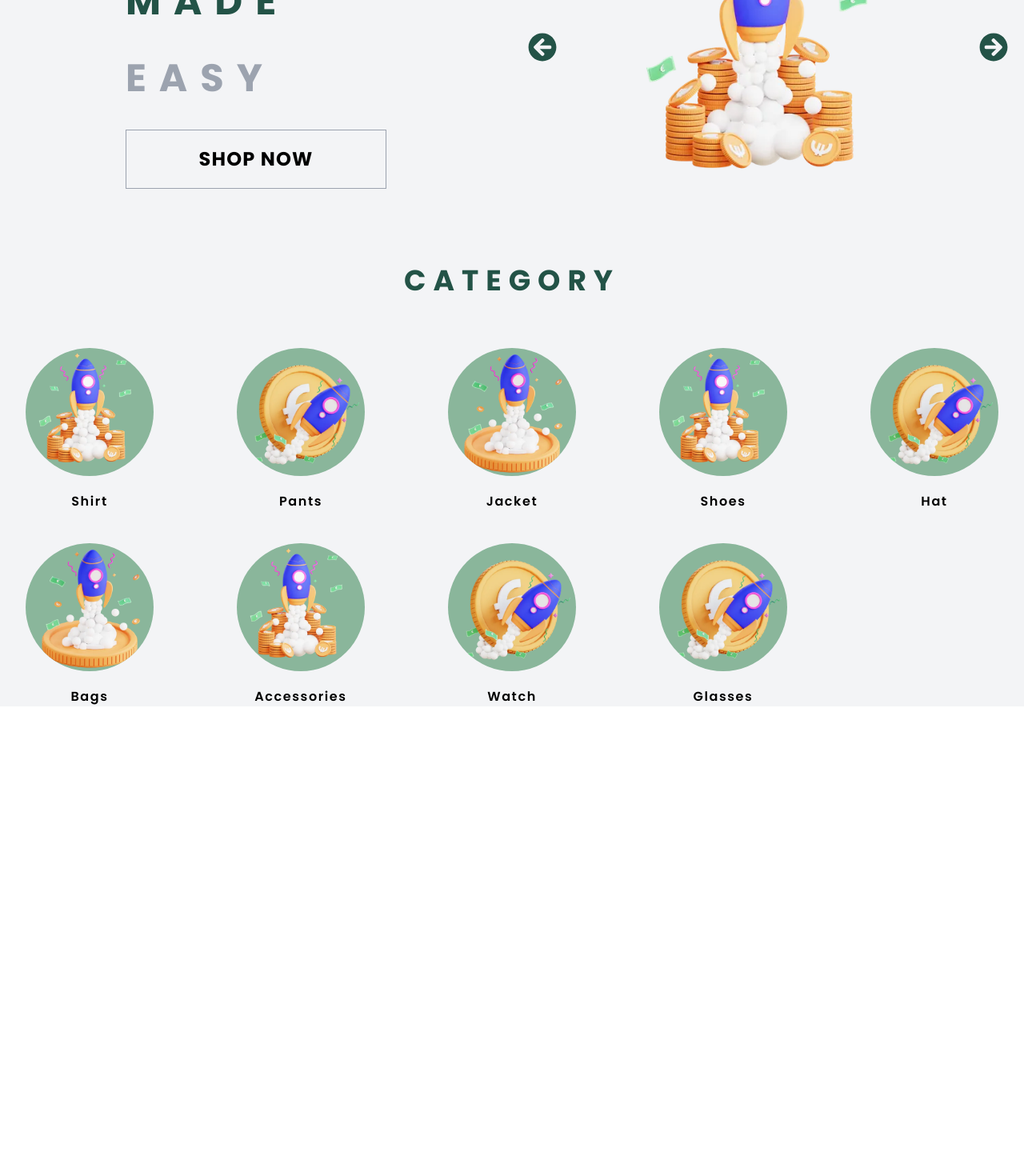
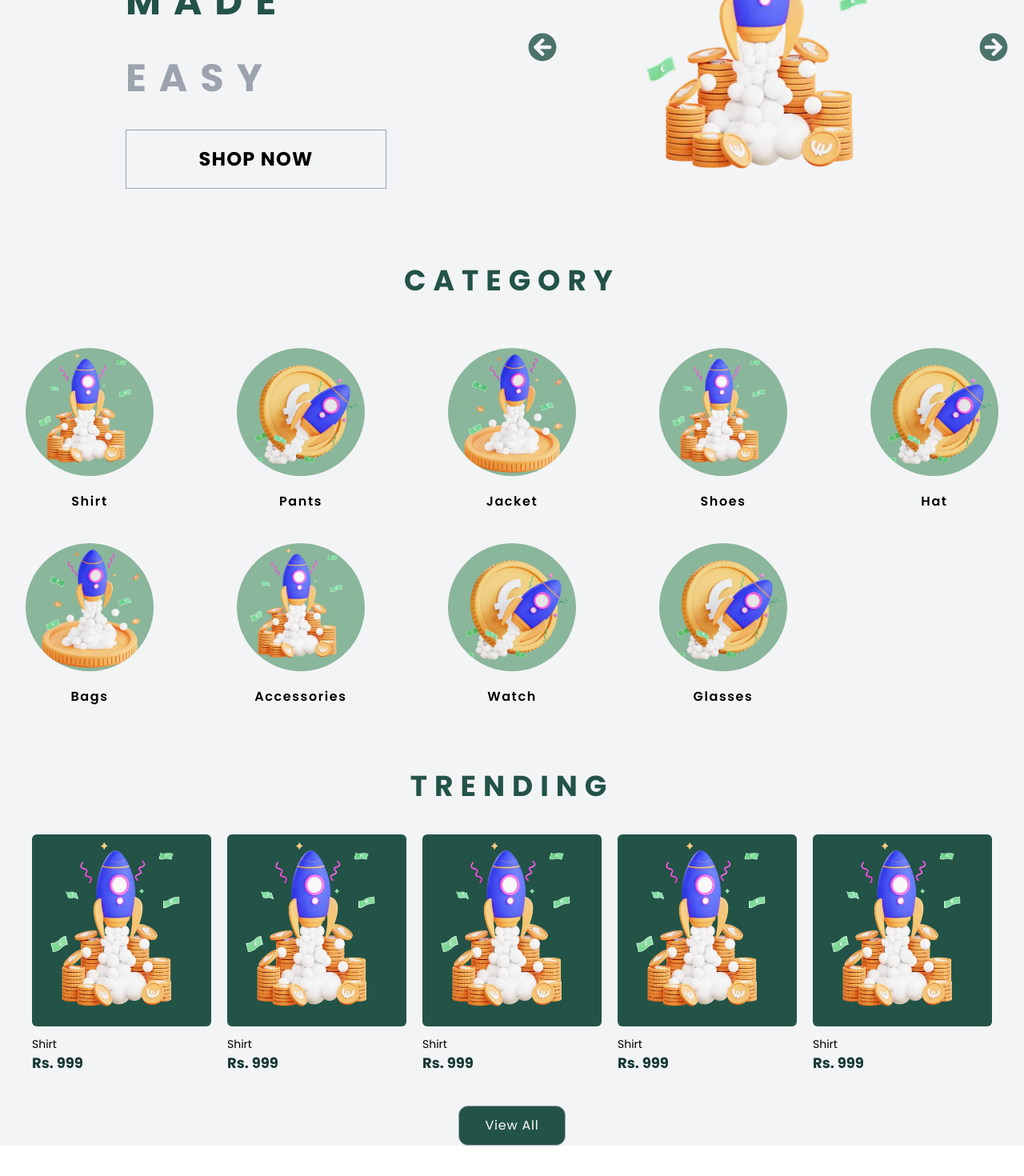
Before and after one commit to mahemudborgave/vogue-backup, a React (Create React App) app: page / in a window 1280 px wide. Shown: the part 322-1792 px from the top of the page at 80% size. Before the commit the page ends 1205 px from the top, so only its background shows below. Built offline with nearby package versions, Linux system fonts and the light colour scheme.

Commit message:
Trending done

```diff
--- a/src/components/Carousel.jsx
+++ b/src/components/Carousel.jsx
@@ -38,10 +38,10 @@ export default function Carousel({ slides }) {
 
       <div className="absolute top-0 left-0 w-full h-full flex justify-between items-center px-5 text-dark-green text-4xl">
         <button onClick={previousSlide}>
-          <FaArrowCircleLeft />
+          <FaArrowCircleLeft className="opacity-80"/>
         </button>
         <button onClick={nextSlide}>
-          <FaArrowCircleRight />
+          <FaArrowCircleRight className="opacity-80"/>
         </button>
       </div>
     </div>
--- a/src/components/Categories.jsx
+++ b/src/components/Categories.jsx
@@ -17,7 +17,7 @@ export default function Categories() {
     <>
       <div className="md:mt-20 mt-28">
         <div className="text-center">
-          <h1 className="text-4xl font-bold text-dark-green tracking-[.25em]">
+          <h1 className="lg:text-4xl text-2xl font-bold text-dark-green tracking-[.25em]">
             CATEGORY
           </h1>
         </div>
--- a/src/components/MainSlider.jsx
+++ b/src/components/MainSlider.jsx
@@ -14,7 +14,7 @@
             <>
             <div className="flex justify-center md:flex-row flex-col items-center w-full  h-4/5 lg:mt-20 mt-3 tracking-[1.0em]">
                     <div className="w-1/2 flex flex-1 order-2 md:order-1 justify-center items-center">
-                    <div className="lg:text-left lg:text-5xl text-center text-3xl lg:mt-0 mt-10 font-extrabold ">
+                    <div className="lg:text-left lg:text-5xl text-center text-4xl lg:mt-0 mt-10 font-extrabold ">
                     <h1 className="text-gray-400">FASHION</h1> <br />
                         <h1 className="text-dark-green">MADE</h1> <br />
                         <h1 className="text-gray-400">EASY</h1>
--- /dev/null
+++ b/src/components/Trending.jsx
@@ -0,0 +1,48 @@
+    import React from "react";
+
+    export default function Trending() {
+
+        const trending = [
+            { img: "4568144.webp", title: "Shirt" , price : 999},
+            { img: "4568144.webp", title: "Shirt" , price : 999},
+            { img: "4568144.webp", title: "Shirt" , price : 999},
+            { img: "4568144.webp", title: "Shirt" , price : 999},
+            { img: "4568144.webp", title: "Shirt" , price : 999},
+
+        ]
+        return (
+            <>
+                <div className="mt-20 mb-20 flex flex-col">
+                    <div className="text-center">
+                        <h1 className="lg:text-4xl text-2xl font-bold text-dark-green tracking-[.25em]">
+                                TRENDING
+                        </h1>
+                    </div>
+                   <div className="flex overflow-x-auto gap-5 lg:mx-10 mx-3 pb-5">
+                    {trending.map((trend,index)=>(
+                         <div className="mt-10 flex-shrink-0 lg:flex-shrink lg:w-full w-2/5 flex flex-col justify-center  items-start text-left">
+                            <div className="bg-dark-green rounded-md lg:self-center">
+                                <img src={trend.img} alt={trend.title} className="lg:h-60 h-48"/>
+                            </div>
+                            <div className="flex flex-col text-left items-start pt-3">
+                                <p className="lg:text-sm text-[12px]">{trend.title}</p>
+                                <p className="text-darker-green font-extrabold lg:text-[18px] text-[12px]">Rs. {trend.price}</p>
+                            </div>
+                         </div>
+                    ))}
+                    <button className="flex-shrink-0 text-[12px] border text-white border-gray-400 py-3 px-6 mt-10 tracking-wider bg-dark-green hover:bg-darker-green w-auto rounded-xl self-center lg:hidden">
+                        View All
+                    </button>
+                   </div>
+                   {/* <button className="lg:text-1xl text-1xl border text-white border-gray-400 py-3 lg:px-8 px-4 mt-10 tracking-wider bg-dark-green  w-auto rounded-lg self-center">View All</button> */}
+
+                     {/* View All Button - Visible only on larger screens */}
+                    <button className="hidden lg:flex lg:text-1xl text-1xl border text-white border-gray-400 py-3 lg:px-8 px-4 mt-5 tracking-wider bg-dark-green hover:bg-darker-green w-auto rounded-xl self-center">
+                    View All
+                    </button>
+
+
+                </div>
+            </>
+        );
+    }
--- a/src/pages/Home.jsx
+++ b/src/pages/Home.jsx
@@ -2,6 +2,7 @@ import React, { useState } from 'react';
 import Navbar from '../components/Navbar';
 import MainSlider from "../components/MainSlider";
 import Categories from '../components/Categories';
+import Trending from '../components/Trending';
 function Home() {
     return (
         <>
@@ -9,6 +10,7 @@ function Home() {
             <Navbar/>
             <MainSlider/>
             <Categories/>
+            <Trending/>
             </div>
         </>
     );
```
